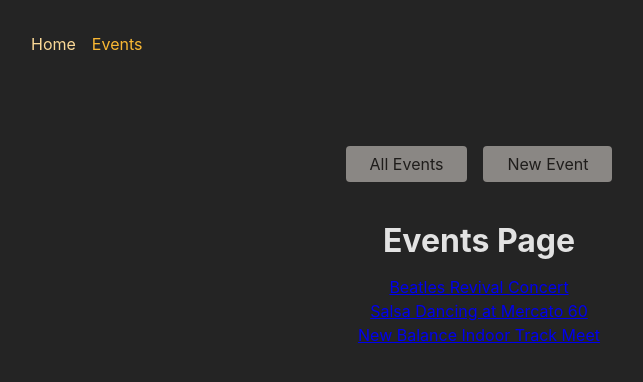
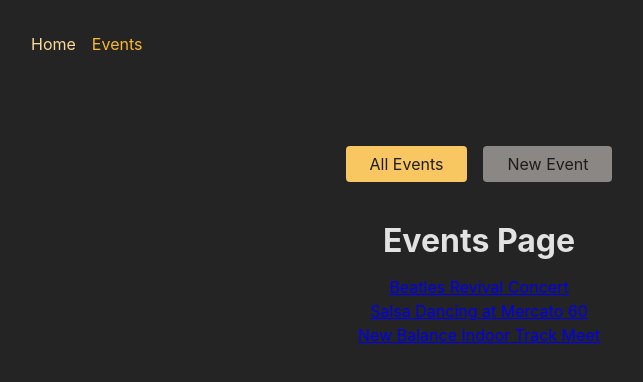
Before and after one commit to AlanLeverenz/react-complete-guide-summary, a React (Create React App) app in the folder 12-adv-starting-project/frontend/: page /events in a window 1280 px wide. Shown: the top 382 px of the page, without its empty margins (161-804 px from the left). Built offline with nearby package versions, Linux system fonts and the light colour scheme.

Commit message:
updated EventsNavigation

```diff
--- a/12-adv-starting-project/frontend/src/components/EventsNavigation.js
+++ b/12-adv-starting-project/frontend/src/components/EventsNavigation.js
@@ -1,5 +1,5 @@
 import classes from './EventsNavigation.module.css';
-// import { Link } from 'react-router-dom';
+import { NavLink } from 'react-router-dom';
 
 function EventsNavigation() {
   return (
@@ -7,10 +7,25 @@
       <nav>
         <ul className={classes.list}>
           <li>
-            <a href="/events">All Events</a>
+            <NavLink
+              to="/events"
+              className={({ isActive }) =>
+                isActive ? classes.active : undefined
+              }
+              end
+            >
+              All Events
+            </NavLink>
           </li>
           <li>
-            <a href="/events/new">New Event</a>
+            <NavLink
+              to="/events/new"
+              className={({ isActive }) =>
+                isActive ? classes.active : undefined
+              }
+            >
+              New Event
+            </NavLink>
           </li>
         </ul>
       </nav>
```
